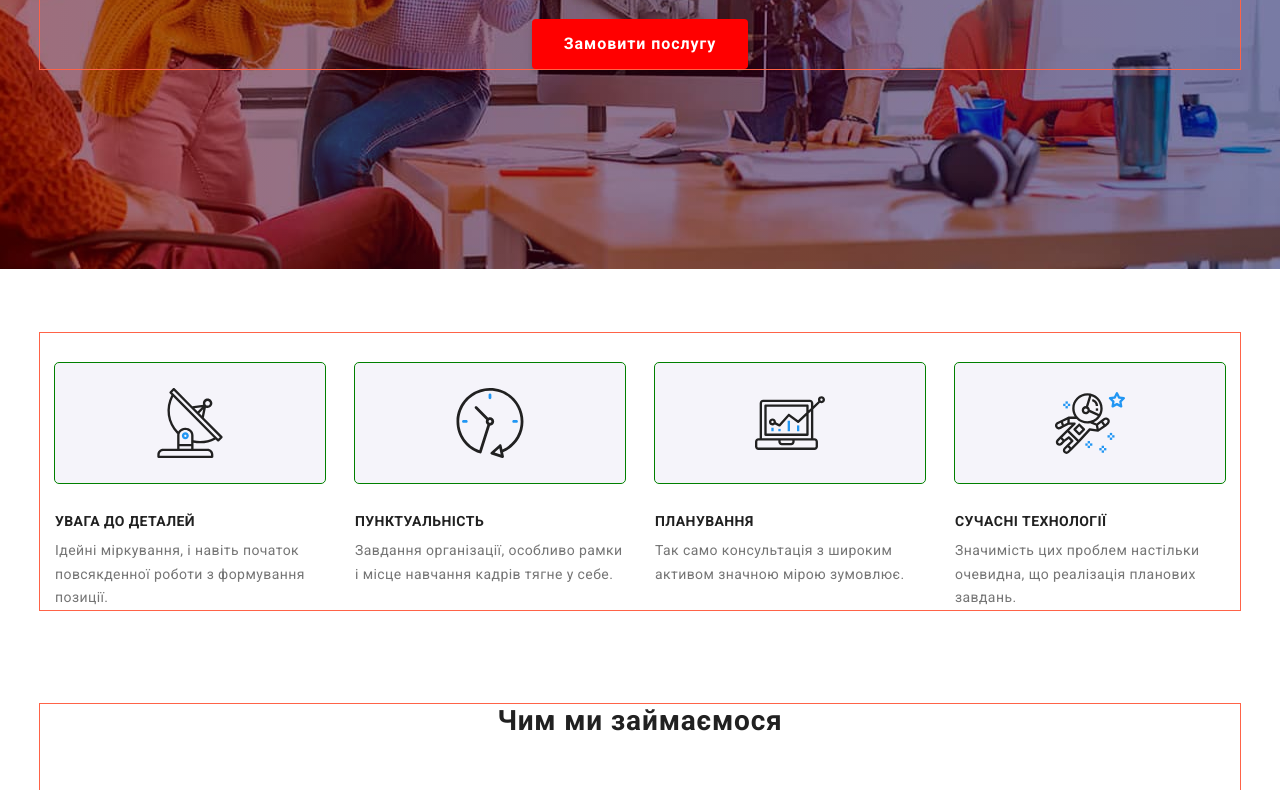
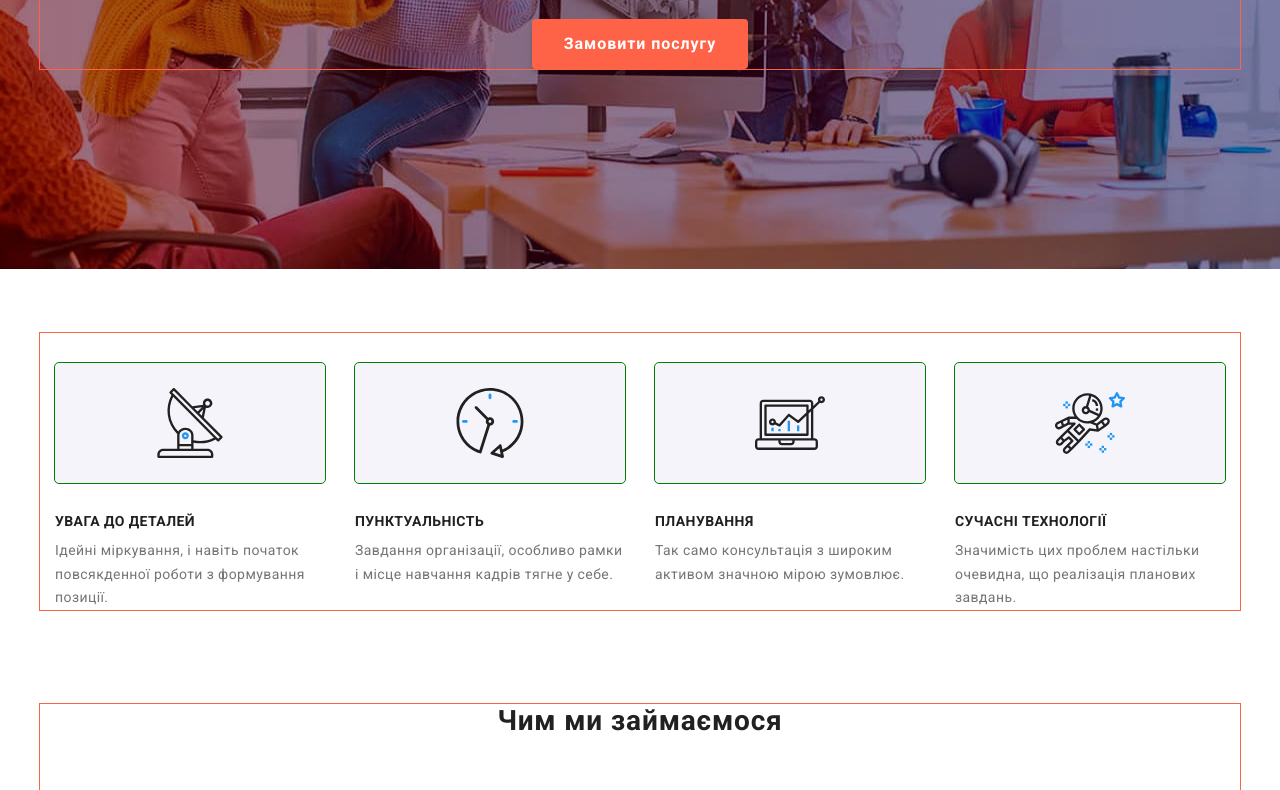
Before and after one commit to vladkand/w02-studio-07-resp, a plain HTML site: page index.html in a window 1280 px wide. Shown: the part 413-1203 px from the top of the page. Drawn offline with nearby package versions, Linux system fonts and the light colour scheme.

Commit message:
tested git

```diff
--- a/sass/utils/_vars.scss
+++ b/sass/utils/_vars.scss
@@ -14,7 +14,7 @@
 
 :root {
    // --color-accent: #2196f3;
-   --color-accent: red;
+   --color-accent: tomato;
    --color-txt-main: #757575;
    --color-txt-second: #212121;
    --color-txt-white: #ffffff;
@@ -53,7 +53,7 @@
 
    // BTN-COLOR
    // --btn-active-color: #188ce8;
-   --btn-active-color: teal;
+   --btn-active-color: green;
 
    --btn-overlay-color: rgba(33, 150, 243, 0.9);
    --btn-close-border-color: rgba(0, 0, 0, 0.1);
```
Also changed, not shown: css/main.css, css/main.min.css, css/portfolio.css, css/portfolio.min.css, 4 other files.
